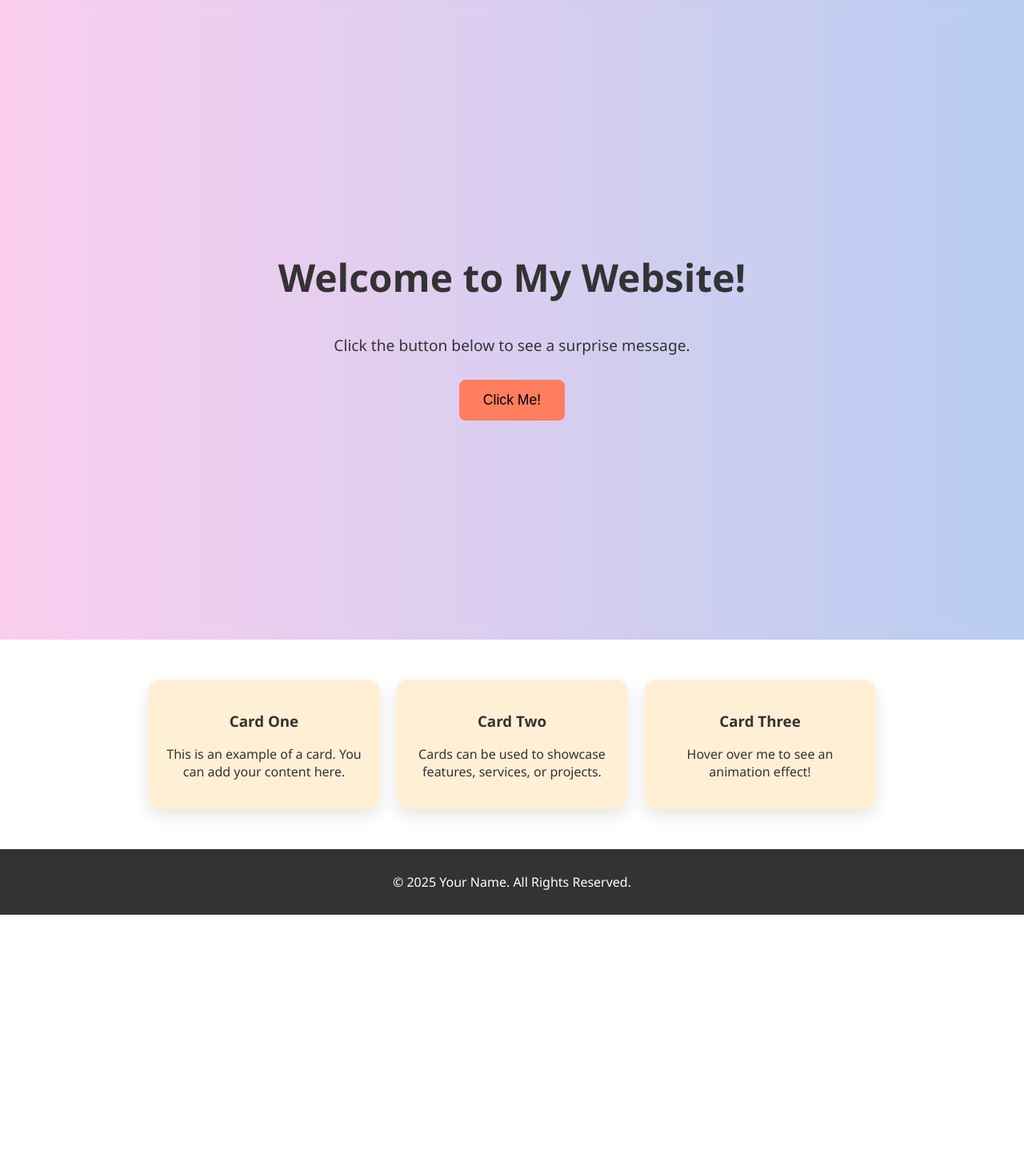
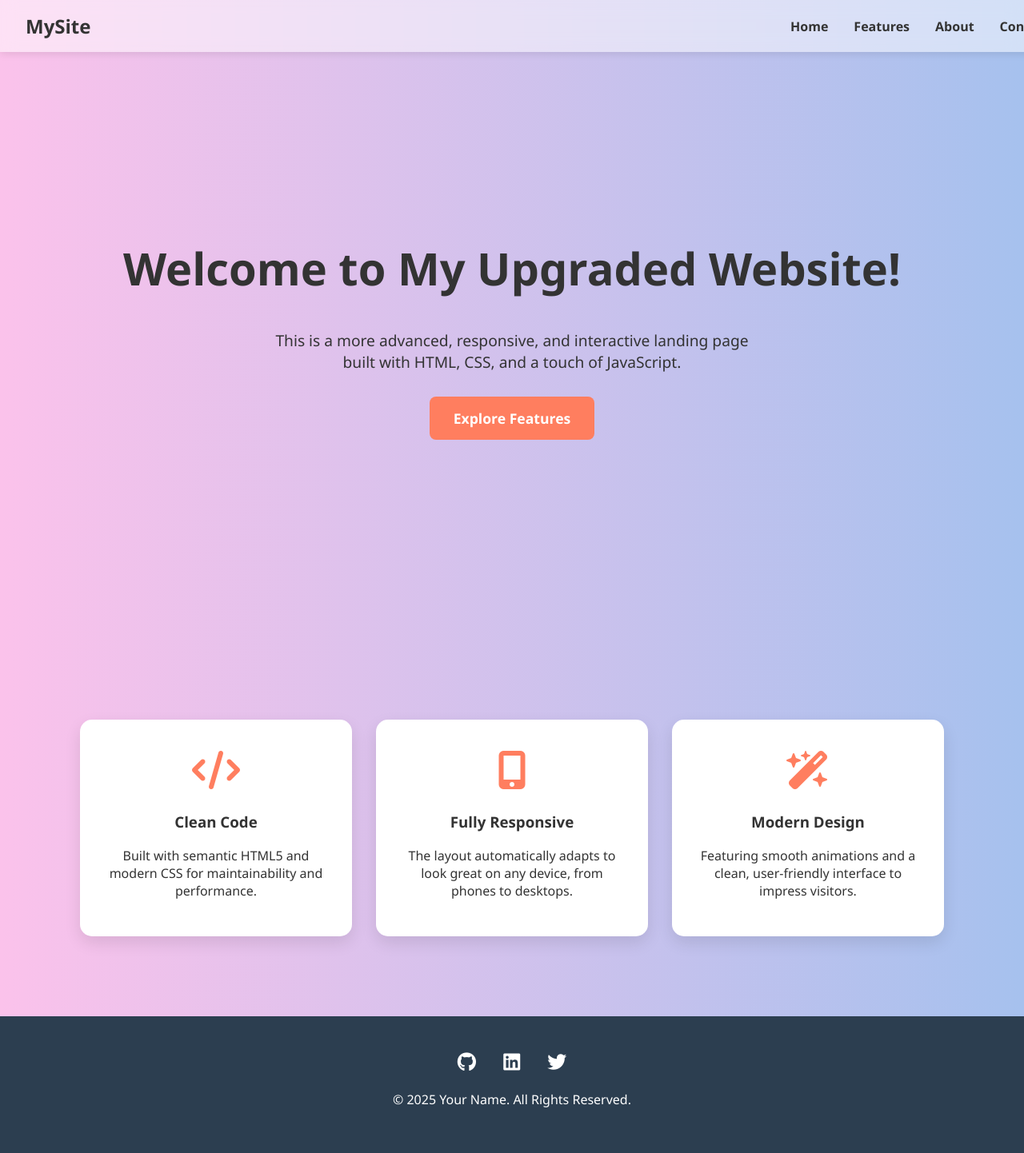
Before and after one commit to Amithzz/Demo, a plain HTML site: page index.html in a window 1280 px wide. Shown: the whole page at 80% size. Before the commit the page ends 1144 px from the top, so only its background shows below. Drawn offline with Linux system fonts and the light colour scheme.

Commit message:
Update index.html

```diff
--- a/index.html
+++ b/index.html
@@ -3,17 +3,62 @@
 <head>
     <meta charset="UTF-8">
     <meta name="viewport" content="width=device-width, initial-scale=1.0">
-    <title>Interactive Demo Website</title>
+    <title>Your Name | Personal Portfolio</title>
+    <link rel="stylesheet" href="https://cdnjs.cloudflare.com/ajax/libs/font-awesome/6.5.2/css/all.min.css">
     <style>
+        /* CSS Variables for easy theme changes */
+        :root {
+            --primary-color: #ff7e5f;
+            --secondary-color: #feb47b;
+            --background-gradient: linear-gradient(to right, #fbc2eb, #a6c1ee);
+            --card-background: #ffffff;
+            --text-color: #333;
+            --footer-background: #2c3e50;
+        }
+
         /* Global Styles */
         body {
             font-family: 'Segoe UI', sans-serif;
             margin: 0;
             padding: 0;
-            background: linear-gradient(to right, #fbc2eb, #a6c1ee);
-            color: #333;
+            background: var(--background-gradient);
+            color: var(--text-color);
+            scroll-behavior: smooth; /* Enables smooth scrolling */
         }
         a { text-decoration: none; color: inherit; }
+
+        /* Header and Navigation Bar */
+        header {
+            background: rgba(255, 255, 255, 0.5);
+            backdrop-filter: blur(10px);
+            padding: 1rem 2rem;
+            position: fixed;
+            width: 100%;
+            top: 0;
+            z-index: 1000;
+            display: flex;
+            justify-content: space-between;
+            align-items: center;
+            box-shadow: 0 2px 10px rgba(0,0,0,0.1);
+        }
+        .logo {
+            font-size: 1.5em;
+            font-weight: bold;
+        }
+        nav ul {
+            list-style: none;
+            margin: 0;
+            padding: 0;
+            display: flex;
+            gap: 2rem;
+        }
+        nav a {
+            font-weight: 600;
+            transition: color 0.3s ease;
+        }
+        nav a:hover {
+            color: var(--primary-color);
+        }
 
         /* Hero Section */
         .hero {
@@ -23,45 +68,50 @@
             align-items: center;
             height: 100vh;
             text-align: center;
-            background: rgba(255, 255, 255, 0.2);
-            backdrop-filter: blur(10px);
+            padding: 0 20px;
         }
         .hero h1 {
-            font-size: 3em;
+            font-size: 3.5em;
             margin-bottom: 20px;
         }
         .hero p {
             font-size: 1.2em;
+            max-width: 600px;
             margin-bottom: 30px;
         }
-        .hero button {
+        .cta-button {
             padding: 15px 30px;
             font-size: 1.1em;
-            background: #ff7e5f;
+            background: var(--primary-color);
+            color: white;
             border: none;
             border-radius: 8px;
             cursor: pointer;
             transition: all 0.3s ease;
+            font-weight: bold;
         }
-        .hero button:hover {
+        .cta-button:hover {
             transform: scale(1.1);
-            background: #feb47b;
+            background: var(--secondary-color);
         }
 
         /* Cards Section */
-        .cards {
+        .page-section {
+            padding: 100px 20px;
+        }
+        .cards-container {
             display: flex;
             flex-wrap: wrap;
             justify-content: center;
-            gap: 20px;
-            padding: 50px 20px;
-            background: #fff;
+            gap: 30px;
+            max-width: 1200px;
+            margin: 0 auto;
         }
         .card {
-            background: #ffefd5;
+            background: var(--card-background);
             border-radius: 15px;
-            padding: 20px;
-            width: 250px;
+            padding: 30px;
+            width: 280px;
             text-align: center;
             box-shadow: 0 8px 20px rgba(0,0,0,0.1);
             transition: all 0.3s ease;
@@ -70,49 +120,93 @@
             transform: translateY(-10px);
             box-shadow: 0 15px 25px rgba(0,0,0,0.2);
         }
+        .card .icon {
+            font-size: 3em;
+            color: var(--primary-color);
+            margin-bottom: 20px;
+        }
 
         /* Footer */
         footer {
             text-align: center;
-            padding: 30px;
-            background: #333;
+            padding: 40px 20px;
+            background: var(--footer-background);
             color: #fff;
+        }
+        .social-links {
+            margin-bottom: 20px;
+        }
+        .social-links a {
+            font-size: 1.5em;
+            margin: 0 15px;
+            transition: color 0.3s ease;
+        }
+        .social-links a:hover {
+            color: var(--secondary-color);
+        }
+
+        /* Responsive Design for Mobile */
+        @media (max-width: 768px) {
+            .hero h1 { font-size: 2.5em; }
+            header { flex-direction: column; gap: 1rem; }
+            nav ul { gap: 1.5rem; }
         }
     </style>
 </head>
 <body>
-    <!-- Hero Section -->
-    <section class="hero">
-        <h1>Welcome to My Website!</h1>
-        <p>Click the button below to see a surprise message.</p>
-        <button onclick="showAlert()">Click Me!</button>
+    <header>
+        <div class="logo"><a href="#hero">MySite</a></div>
+        <nav>
+            <ul>
+                <li><a href="#hero">Home</a></li>
+                <li><a href="#features">Features</a></li>
+                <li><a href="#">About</a></li>
+                <li><a href="#">Contact</a></li>
+            </ul>
+        </nav>
+    </header>
+
+    <main>
+        <section id="hero" class="hero">
+            <h1>Welcome to My Upgraded Website!</h1>
+            <p>This is a more advanced, responsive, and interactive landing page built with HTML, CSS, and a touch of JavaScript.</p>
+            <a href="#features" class="cta-button">Explore Features</a>
         </section>
 
-    <!-- Cards Section -->
-    <section class="cards">
+        <section id="features" class="page-section">
+            <div class="cards-container">
                 <div class="card">
-            <h3>Card One</h3>
-            <p>This is an example of a card. You can add your content here.</p>
+                    <div class="icon"><i class="fa-solid fa-code"></i></div>
+                    <h3>Clean Code</h3>
+                    <p>Built with semantic HTML5 and modern CSS for maintainability and performance.</p>
                 </div>
                 <div class="card">
-            <h3>Card Two</h3>
-            <p>Cards can be used to showcase features, services, or projects.</p>
+                    <div class="icon"><i class="fa-solid fa-mobile-screen-button"></i></div>
+                    <h3>Fully Responsive</h3>
+                    <p>The layout automatically adapts to look great on any device, from phones to desktops.</p>
                 </div>
                 <div class="card">
-            <h3>Card Three</h3>
-            <p>Hover over me to see an animation effect!</p>
+                    <div class="icon"><i class="fa-solid fa-wand-magic-sparkles"></i></div>
+                    <h3>Modern Design</h3>
+                    <p>Featuring smooth animations and a clean, user-friendly interface to impress visitors.</p>
+                </div>
             </div>
         </section>
+    </main>
 
-    <!-- Footer -->
     <footer>
-        &copy; 2025 Your Name. All Rights Reserved.
+        <div class="social-links">
+            <a href="#" aria-label="GitHub"><i class="fab fa-github"></i></a>
+            <a href="#" aria-label="LinkedIn"><i class="fab fa-linkedin"></i></a>
+            <a href="#" aria-label="Twitter"><i class="fab fa-twitter"></i></a>
+        </div>
+        <p>&copy; 2025 Your Name. All Rights Reserved.</p>
     </footer>
 
     <script>
-        function showAlert() {
-            alert("🎉 You just clicked the button! Welcome to your interactive website!");
-        }
+        // You can add more JavaScript here in the future!
+        // For now, the smooth scrolling is handled by CSS's `scroll-behavior: smooth;`
+        console.log("Welcome to the upgraded website!");
     </script>
 </body>
 </html>
```
Lines whose indentation alone changed are shown as unchanged.
